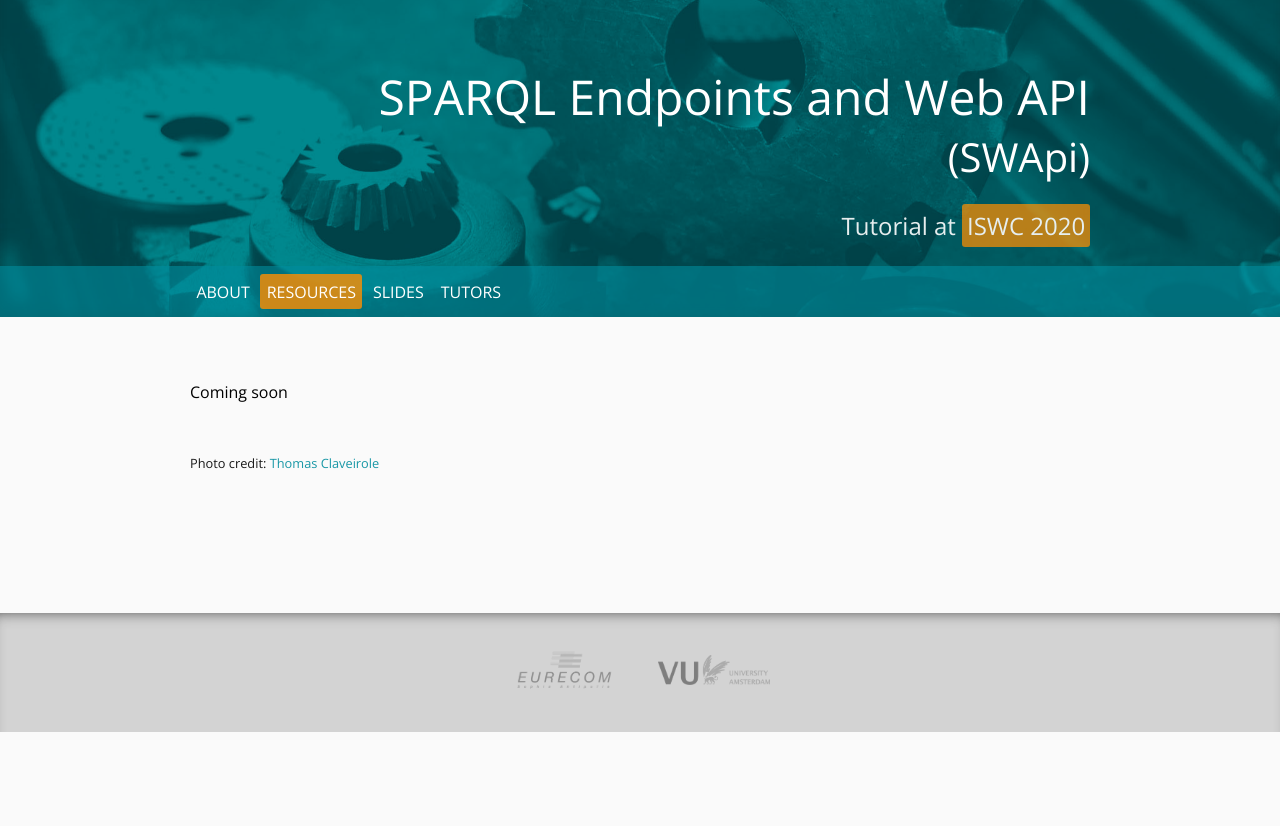
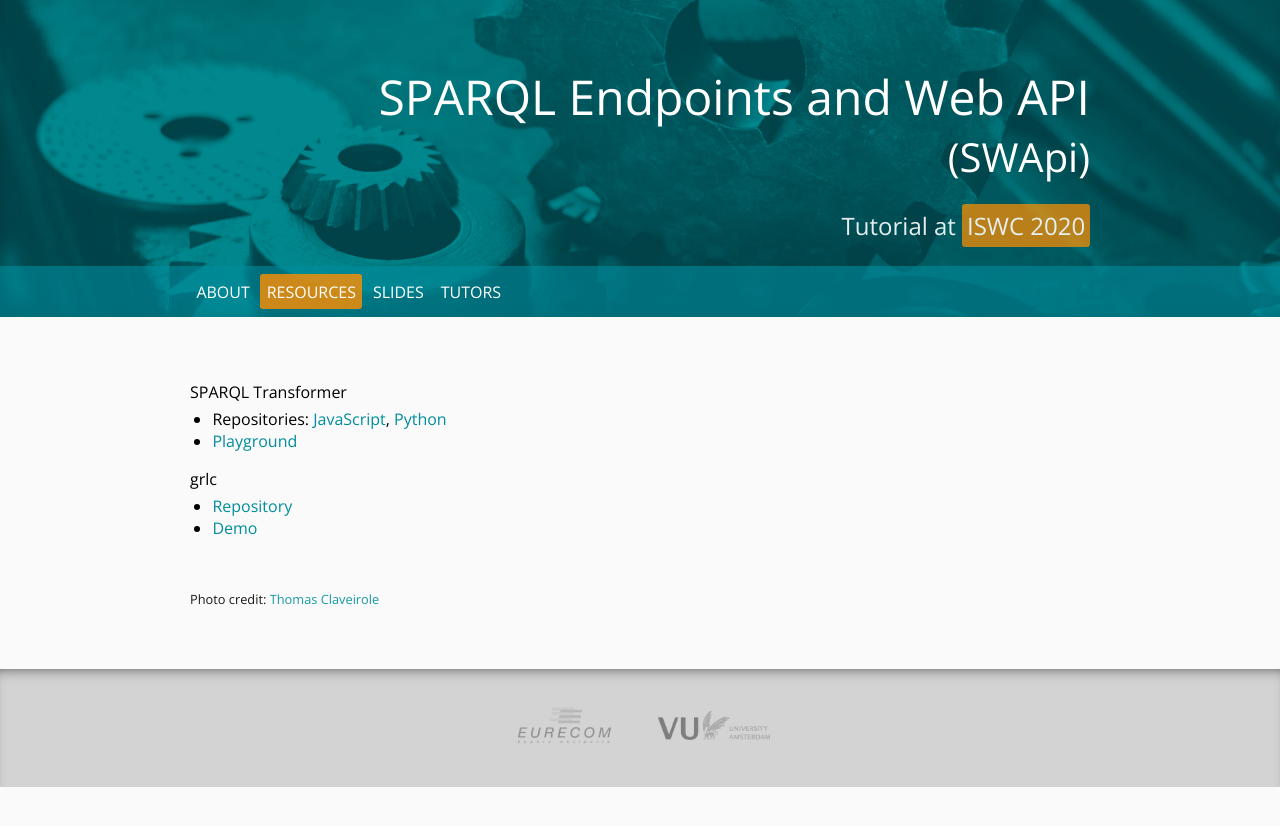
Before and after one commit to D2KLab/swapi-thewebconf21, a Jekyll site: the page built from docs/links.md, in a window 1280 px wide. Shown: the top 826 px of the page. Built offline with Jekyll 4.4.1, drawn with Linux system fonts in a browser that asks for light colours.

Commit message:
added links and first slides

```diff
--- a/docs/links.md
+++ b/docs/links.md
@@ -6,4 +6,13 @@ navigation_weight: 2
 
 ---
 
-Coming soon
+SPARQL Transformer
+
+- Repositories:  [JavaScript](https://github.com/D2KLab/sparql-transformer), [Python](https://github.com/D2KLab/py-sparql-transformer)
+- [Playground](https://d2klab.github.io/sparql-transformer/)
+
+
+grlc
+
+- [Repository](https://github.com/CLARIAH/grlc)
+- [Demo](http://grlc.io/)
```
Also changed, not shown: docs/slides.md (+8 -6 lines).
